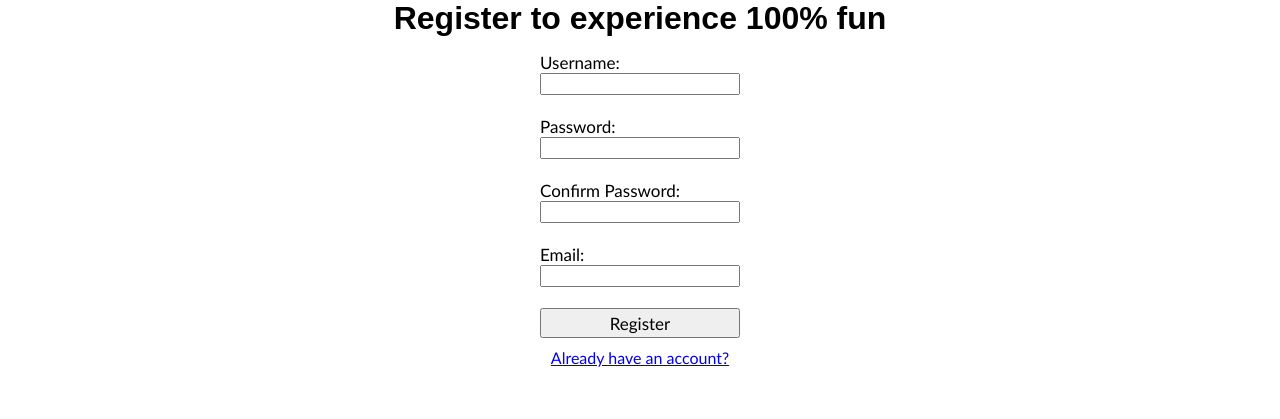
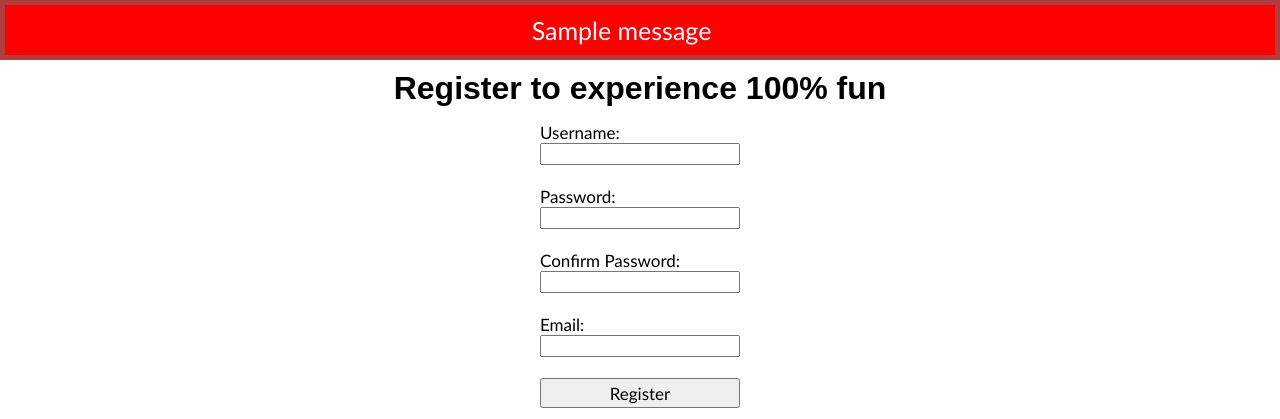
Before and after one commit to Jasan33/eksamenchat, a Flask app: page /register in a window 1280 px wide. Shown: the top 419 px of the page. Run offline with Flask 3, Linux system fonts and the light colour scheme; one stand-in notice (Sample message) is shown; some libraries are stand-ins or nearby versions.

Commit message:
ADD: Added shortcut icon and flash when an error ocours

```diff
--- a/Frontend/templates/index.html
+++ b/Frontend/templates/index.html
@@ -2,7 +2,7 @@
 <html lang="en">
 <head>
     <meta charset="UTF-8">
-    <link rel="shortcut icon" type="x-icon" href="{{ url_for('static', filename='images/Skravle_Icon.png') }}">
+    <link rel="shortcut icon" type="x-icon" href="{{ url_for('static', filename='images/ec.png') }}">
     <meta name="viewport" content="width=device-width, initial-scale=1.0">
     <title>Eksamenchat</title>
     <link rel="stylesheet" href="{{ url_for('static', filename='style.css') }}">
--- a/Frontend/templates/login.html
+++ b/Frontend/templates/login.html
@@ -2,7 +2,7 @@
 <html lang="en">
 <head>
     <meta charset="UTF-8">
-    <link rel="shortcut icon" type="x-icon" href="{{ url_for('static', filename='images/Skravle_Icon.png') }}">
+    <link rel="shortcut icon" type="x-icon" href="{{ url_for('static', filename='images/ec.png') }}">
     <meta name="viewport" content="width=device-width, initial-scale=1.0">
     <title>Login Eksamenchat</title>
     <link rel="stylesheet" href="{{ url_for('static', filename='style.css') }}">
--- a/Frontend/templates/register.html
+++ b/Frontend/templates/register.html
@@ -2,12 +2,21 @@
 <html lang="en">
 <head>
     <meta charset="UTF-8">
-    <link rel="shortcut icon" type="x-icon" href="{{ url_for('static', filename='images/Skravle_Icon.png') }}">
+    <link rel="shortcut icon" type="x-icon" href="{{ url_for('static', filename='images/ec.png') }}">
     <meta name="viewport" content="width=device-width, initial-scale=1.0">
     <title>Register Eksamenchat</title>
     <link rel="stylesheet" href="{{ url_for('static', filename='style.css') }}">
 </head>
 <body>
+ {% with messages = get_flashed_messages(with_categories=True) %}
+  {% if messages %}
+    <ul class="flashes">
+      {% for category, message in messages %}
+        <li class="{{ category }}">{{ message }}</li>
+      {% endfor %}
+    </ul>
+  {% endif %}
+  {% endwith %}
     <div class="login_and_register_main">
         <h1>Register to experience 100% fun</h1>
         <form action="{{ url_for('register') }}" method="POST" class="login_and_register_form">
@@ -20,7 +29,7 @@
             <label for="email">Email:</label>
             <input class="height" type="email" id="email" name="email" required><br>
             <button class="submit_button" type="submit">Register</button>
-            <!-- A simple javascript that checks if the password matches when trying to register -->
+            <!-- Javascript that checks if the password matches when trying to register -->
             <script>
                 const form = document.querySelector("form");
                 const password = document.getElementById("password");
@@ -29,7 +38,9 @@
                 form.addEventListener("submit", (e) => {
                     if (password.value !== confirmPassword.value) {
                         e.preventDefault();
-                        alert("Passwords do not match!");
+                        <ul class="flashes">
+                            <li class="category">Math</li>
+                        </ul>
                     }
                 });
             </script>
```
